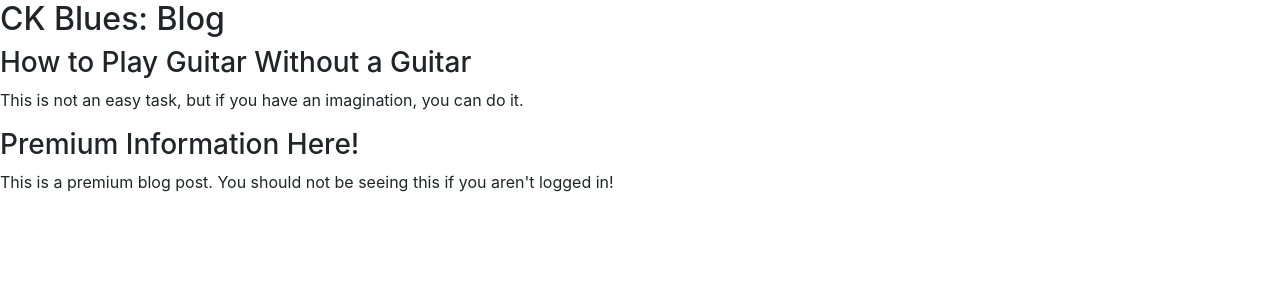
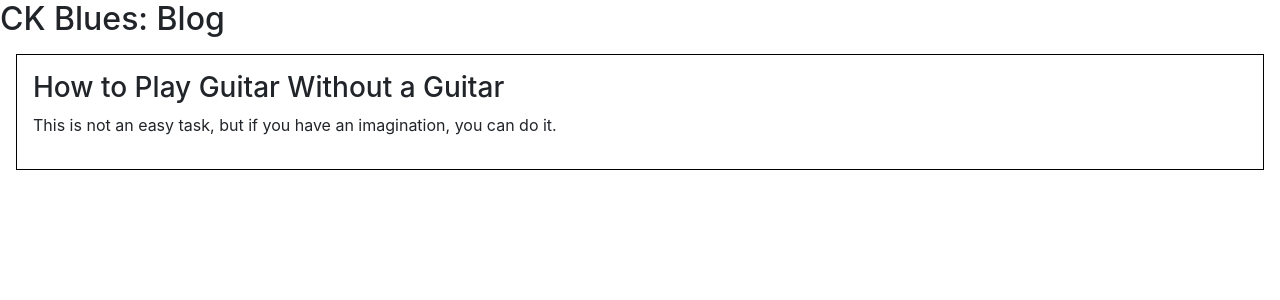
Before and after one commit to chriskorsak/capstone, a Django app: page / in a window 1280 px wide. Shown: the part 82-382 px from the top of the page. Run offline with Django 3.2, Linux system fonts and the light colour scheme; data comes from the database, SQL or seed files in the repository; both versions use the stored data as it was after the commit; some libraries are stand-ins or nearby versions.

```diff
--- a/capstone/settings.py
+++ b/capstone/settings.py
@@ -110,7 +110,7 @@ AUTH_PASSWORD_VALIDATORS = [
 
 LANGUAGE_CODE = 'en-us'
 
-TIME_ZONE = 'UTC'
+TIME_ZONE = 'America/Los_Angeles'
 
 USE_I18N = True
 
--- a/ckblues/admin.py
+++ b/ckblues/admin.py
@@ -6,7 +6,7 @@ class UserAdmin(admin.ModelAdmin):
   list_display = ("username", "first_name", "last_name", "email", "id")
 
 class PostAdmin(admin.ModelAdmin):
-  list_display = ("author", "date", "title", "body", "excerpt", "category", "premium", "published")
+  list_display = ("author", "date", "title", "category", "premium", "published")
 
 class PostCommentAdmin(admin.ModelAdmin):
   list_display = ("user", "date", "comment", "post")
--- /dev/null
+++ b/ckblues/static/ckblues/styles.css
@@ -0,0 +1,5 @@
+section.post {
+  border: 1px solid black;
+  margin: 1em;
+  padding: 1em;
+}
--- a/ckblues/templates/ckblues/index.html
+++ b/ckblues/templates/ckblues/index.html
@@ -3,10 +3,23 @@
 
 {% block body %}
   <h2>CK Blues: Blog</h2>
-  {% for post in posts %}
-    <section>
-      <h3>{{ post.title }}</h3>
-      <p>{{ post.excerpt }}</p>
-    </section>
-  {% endfor %}
+  {% if user.is_authenticated %}
+    <!-- display all posts if user is logged in -->
+    {% for post in allPosts %}
+      <section class="post">
+        <h3>{{ post.title }}</h3>
+        <p>{{ post.excerpt }}</p>
+      </section>
+    {% endfor %}
+  {% else %}
+    <!-- display all free posts if user not logged in -->
+    {% for post in freePosts %}
+      <section class="post">
+        <h3>{{ post.title }}</h3>
+        <p>{{ post.excerpt }}</p>
+      </section>
+    {% endfor %}
+  {% endif %}
+
+
 {% endblock %}
--- a/ckblues/templates/ckblues/layout.html
+++ b/ckblues/templates/ckblues/layout.html
@@ -6,6 +6,7 @@
         <meta name="viewport" content="width=device-width, initial-scale=1.0">
         <title>{% block title %}CK Blues{% endblock %}</title>
         <link rel="stylesheet" href="https://stackpath.bootstrapcdn.com/bootstrap/4.4.1/css/bootstrap.min.css" integrity="sha384-Vkoo8x4CGsO3+Hhxv8T/Q5PaXtkKtu6ug5TOeNV6gBiFeWPGFN9MuhOf23Q9Ifjh" crossorigin="anonymous">
+        <link rel="stylesheet" href="../static/ckblues/styles.css">
         {% block script %}
         {% endblock %}
     </head>
--- a/ckblues/views.py
+++ b/ckblues/views.py
@@ -13,7 +13,8 @@ from .models import *
 
 def index(request):
   return render(request, "ckblues/index.html", {
-  "posts": Post.objects.filter(published=True)
+  "freePosts": Post.objects.filter(published=True).filter(premium=False).order_by('-date'),
+  "allPosts": Post.objects.filter(published=True).order_by('-date')
   })
 
 def register(request):
```
Also changed, not shown: db.sqlite3.
